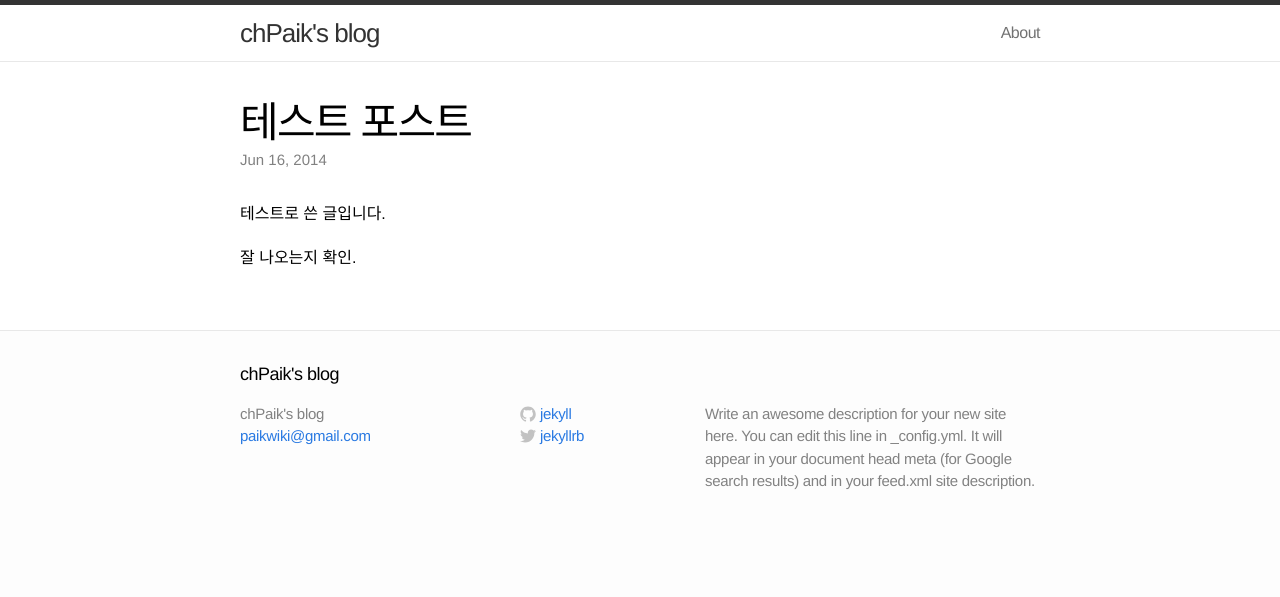
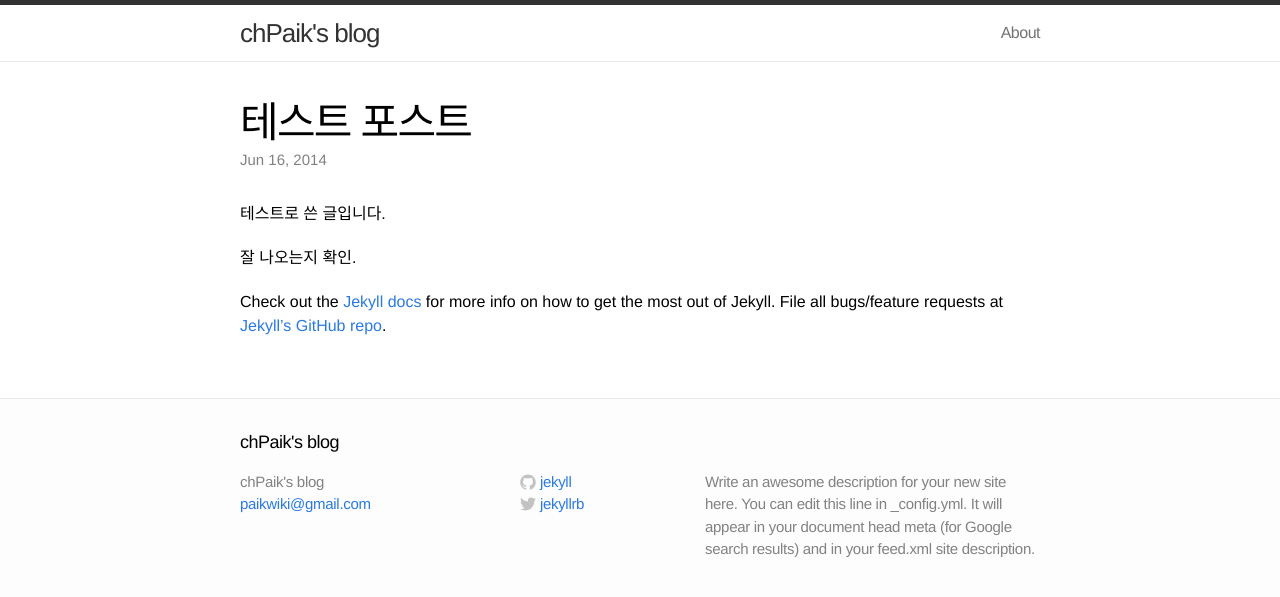
Before and after one commit to paikwiki/paikwiki.github.io, a Jekyll site: the page built from _posts/2014-06-16-test-post.markdown, in a window 1280 px wide. Shown: the top 597 px of the page. Built offline with Jekyll 4.4.1, drawn with Linux system fonts in a browser that asks for light colours.

Commit message:
markdown 수정

```diff
--- a/_posts/2014-06-16-test-post.markdown
+++ b/_posts/2014-06-16-test-post.markdown
@@ -8,6 +8,7 @@
 
 잘 나오는지 확인.
 
+Check out the [Jekyll docs][jekyll] for more info on how to get the most out of Jekyll. File all bugs/feature requests at [Jekyll's GitHub repo][jekyll-gh].
 
 [jekyll-gh]: https://github.com/jekyll/jekyll
 [jekyll]:    http://jekyllrb.com
```
